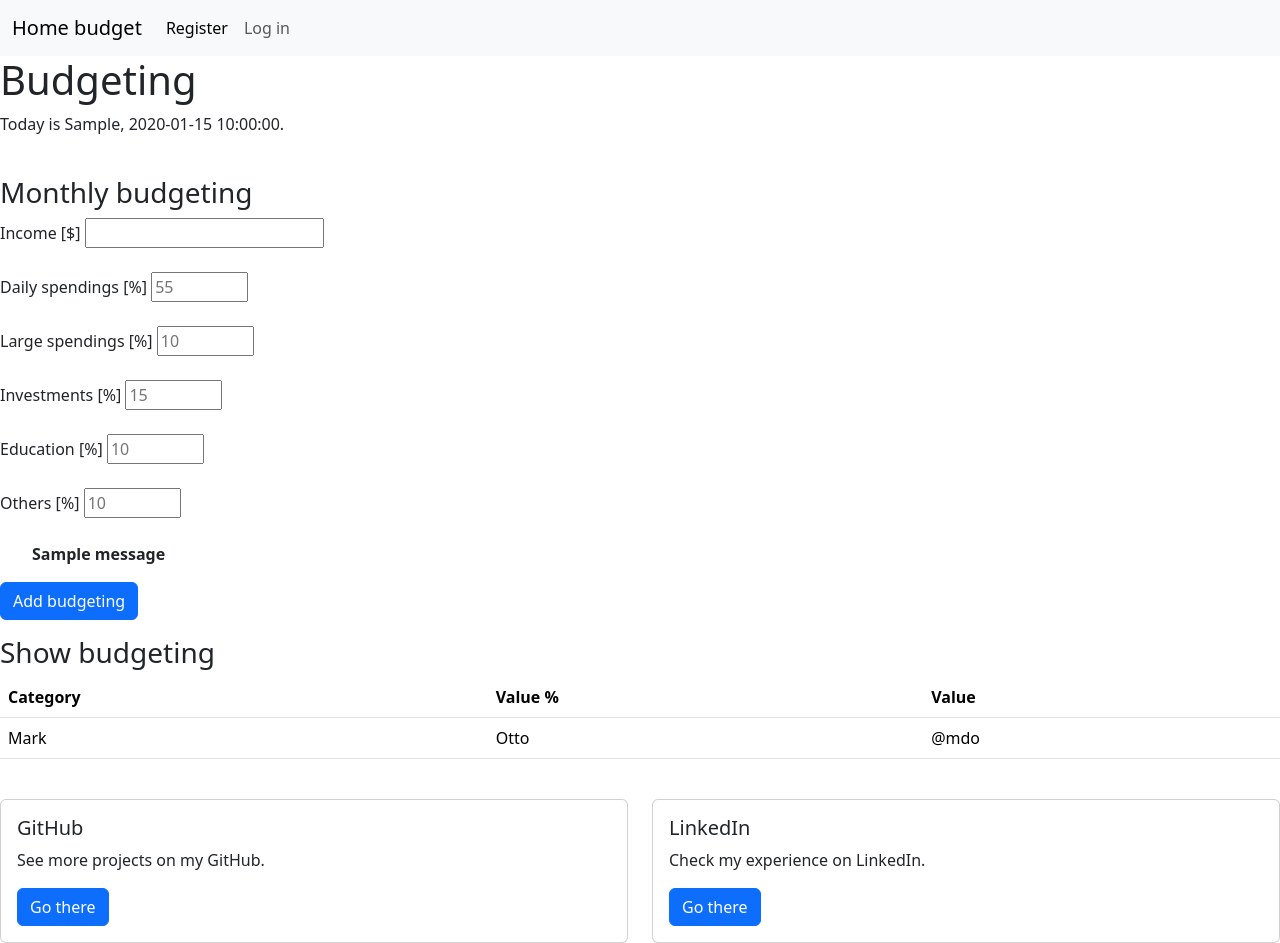
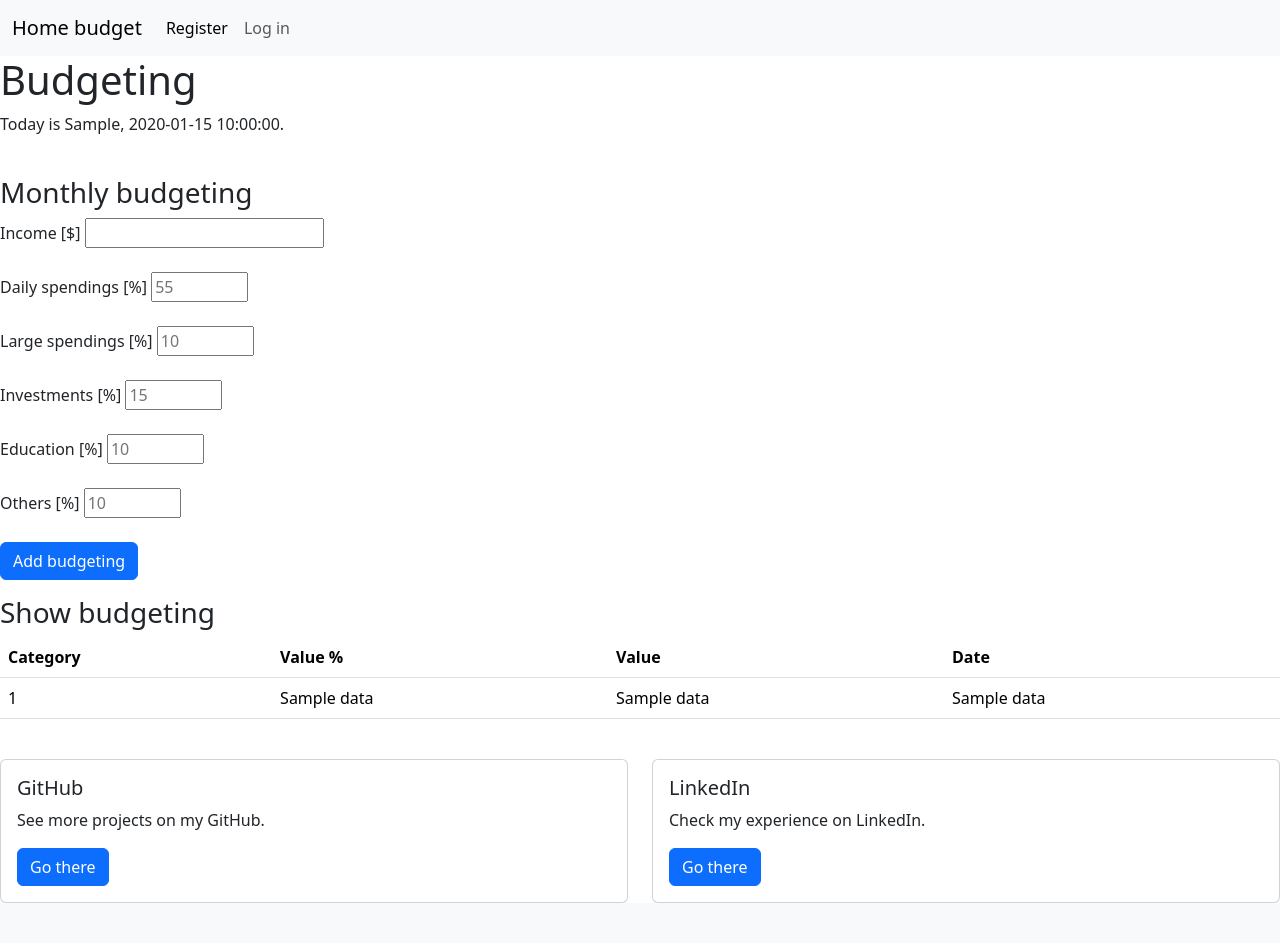
Before and after one commit to jgmbl/home-budget, a Flask app: template templates/budgeting.html in a window 1280 px wide. After the commit the page ends 903 px from the top, so only its background shows below. Run offline with Flask 3, Linux system fonts and the light colour scheme; the template is opened without the code that fills it: most values are stand-ins (such as "Sample title", 1, 10 or a date in 2020); one stand-in notice (Sample message) is shown.

Commit message:
Add showing data in table

```diff
--- a/app.py
+++ b/app.py
@@ -108,6 +108,8 @@ def budgeting():
     date_today = date.today()
     week_day = date_today.strftime('%A')
 
+    #show data in table
+    budgeting_table = UserBudgeting.display_budgeting()
 
     if request.method == "POST":
         #get requests from form
@@ -120,11 +122,9 @@ def budgeting():
 
         logged_user = UserBudgeting(income)
 
-
         #check errors
         if UserBudgeting.check_sum_of_percent(daily_spendings, large_spendings, investments, education, others) == False:
             abort(400, "Sum of percent must be equal 100")
-
 
         #add values to table budgeting
         logged_user.add_budgeting_to_table("daily spendings", daily_spendings)
@@ -137,7 +137,8 @@ def budgeting():
         return redirect("/budgeting")
 
     else:
-        return render_template("budgeting.html", week_day=week_day, date_today=date_today)
+        print(budgeting_table)
+        return render_template("budgeting.html", week_day=week_day, date_today=date_today, table=budgeting_table)
 
 
 @app.route("/login", methods=["GET", "POST"])
--- a/templates/budgeting.html
+++ b/templates/budgeting.html
@@ -11,24 +11,15 @@
         <label for="income">Income [$]</label>
         <input type="number" min="0" id="income" name="income" required><br><br>
         <label for="daily_spendings">Daily spendings [%]</label>
-        <input type="number" min="0" step="10" max="100" placeholder="55" id="daily_spendings" name="daily_spendings" required><br><br>
+        <input type="number" min="0" step="5" max="100" placeholder="55" id="daily_spendings" name="daily_spendings" required><br><br>
         <label for="large_spendings">Large spendings [%]</label>
-        <input type="number" min="0" step="10" max="100" placeholder="10" id="large_spendings" name="large_spendings" required><br><br>
+        <input type="number" min="0" step="5" max="100" placeholder="10" id="large_spendings" name="large_spendings" required><br><br>
         <label for="investments">Investments [%]</label>
-        <input type="number" min="0" step="10" max="100" placeholder="15" id="investments" name="investments" required><br><br>
+        <input type="number" min="0" step="5" max="100" placeholder="15" id="investments" name="investments" required><br><br>
         <label for="education">Education [%]</label>
-        <input type="number" min="0" step="10" max="100" placeholder="10" id="education" name="education" required><br><br>
+        <input type="number" min="0" step="5" max="100" placeholder="10" id="education" name="education" required><br><br>
         <label for="others">Others [%]</label>
-        <input type="number" min="0" step="10" max="100" placeholder="10" id="others" name="others" required><br><br>
-        {% with messages = get_flashed_messages() %}
-            {% if messages %}
-              <ul class=flashes>
-              {% for message in messages %}
-                <b>{{ message }}</b>
-              {% endfor %}
-              </ul>
-            {% endif %}
-          {% endwith %}
+        <input type="number" min="0" step="5" max="100" placeholder="10" id="others" name="others" required><br><br>
         <button class="btn btn-primary" type="submit">Add budgeting</button>
         <br>
     </div>
@@ -40,14 +31,18 @@
         <th scope="col">Category</th>
         <th scope="col">Value %</th>
         <th scope="col">Value</th>
+        <th scope="col">Date</th>
       </tr>
     </thead>
     <tbody>
-      <tr>
-        <td>Mark</td>
-        <td>Otto</td>
-        <td>@mdo</td>
-      </tr>
+        {% for data in table %}
+            <tr>
+              <td>{{ data[0] }}</td>
+              <td>{{ data[2] }}</td>
+              <td>{{ data[1] }}</td>
+              <td>{{ data[3] }}</td>
+            </tr>
+        {% endfor %}
     </tbody>
   </table>
   <br>
```
Also changed, not shown: userbudgeting.py (+4 -4 lines).
